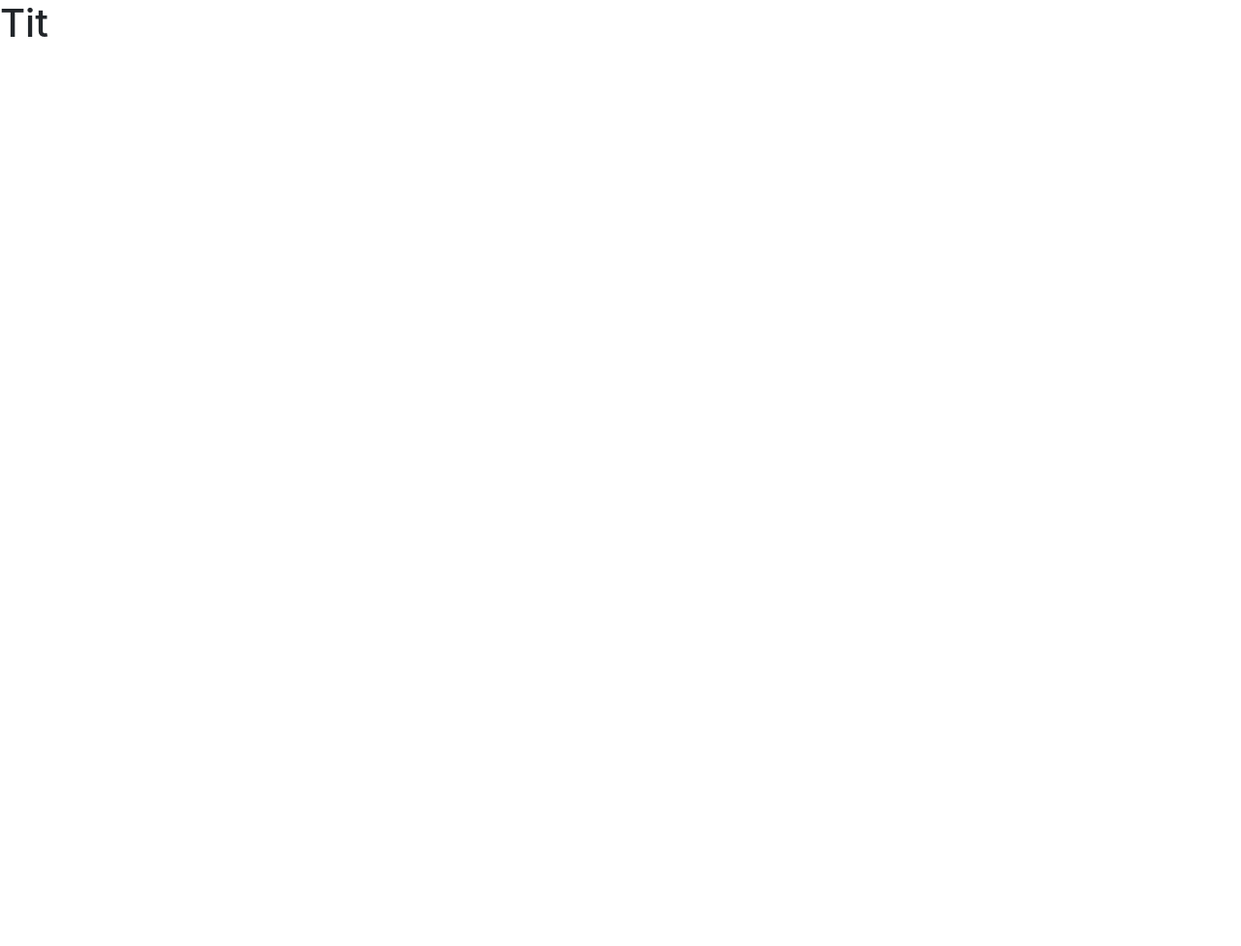
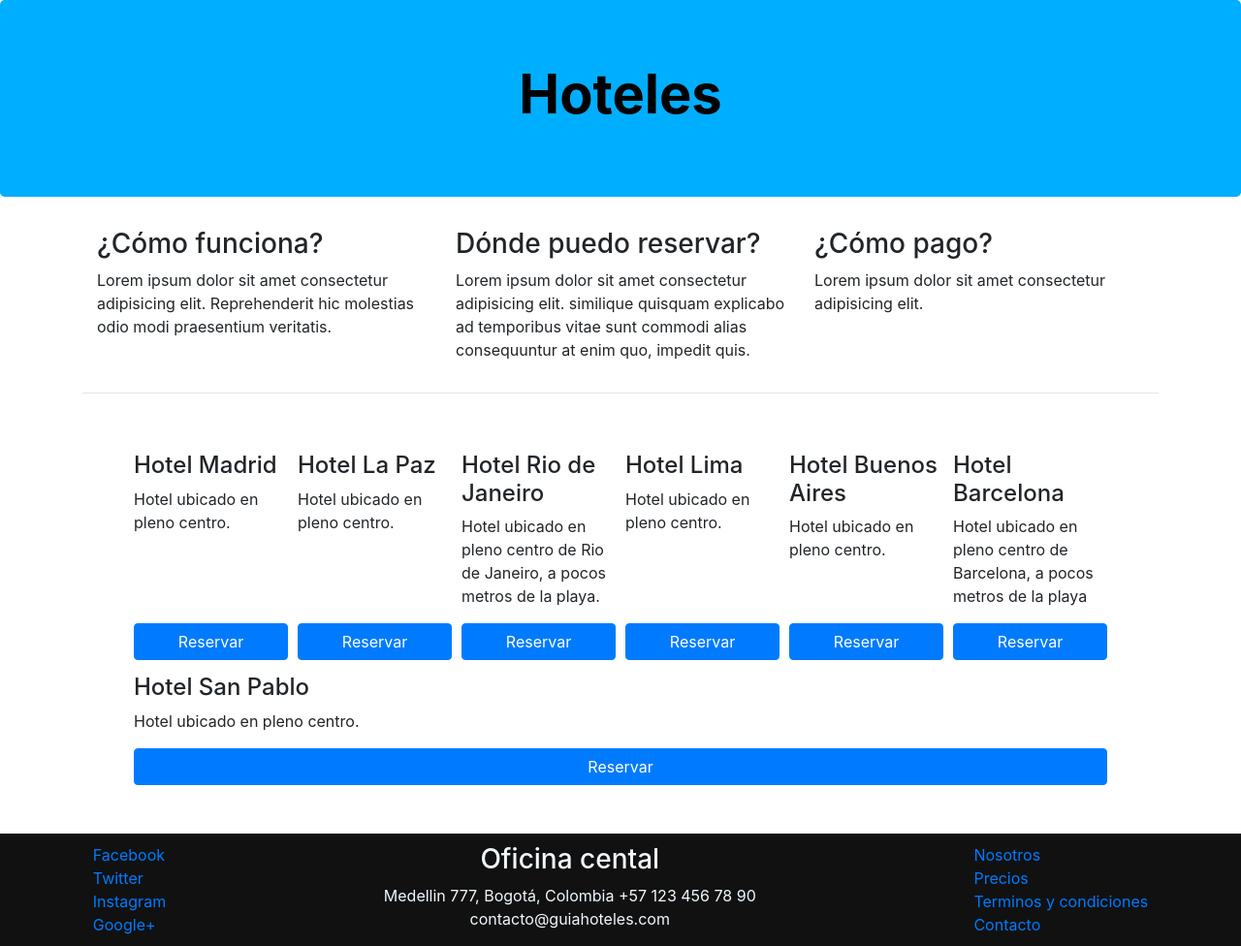
Before and after one commit to dmDuvanMejia/guia-hoteles, a website: page index.html in a window 1280 px wide. Shown: the whole page at 97% size. Before the commit the page ends 800 px from the top, so only its background shows below. Drawn offline with nearby package versions, Linux system fonts and the light colour scheme.

Commit message:
Se sube estilos y flexbox al proyecto

```diff
--- /dev/null
+++ b/css/styles.css
@@ -0,0 +1,22 @@
+.jumbotron {
+    background-color: rgb(0, 174, 255);
+    color: black;
+}
+
+footer {
+    padding: 10px 10px 0 10px;
+    background-color: rgb(17, 17, 17);
+    margin-bottom: 0px;
+    margin-top: 10px;
+    color: aliceblue;
+}
+
+.card-hotel {
+    flex: 1 150px;
+    padding: 2px 5px 2px 5px;
+    margin-top: 10px;
+}
+
+.btn-reserva {
+    width: 100%;
+}
--- a/index.html
+++ b/index.html
@@ -1,17 +1,130 @@
 <!DOCTYPE html>
 <html lang="en">
+
 <head>
     <meta charset="UTF-8">
     <meta name="viewport" content="width=device-width, initial-scale=1.0">
     <title>Document</title>
 
-    <link rel="stylesheet" href="node_modules/bootstrap/dist/css/bootstrap.min.css" >
+    <link rel="stylesheet" href="node_modules/bootstrap/dist/css/bootstrap.min.css">
+    <link rel="stylesheet" href="css/styles.css" />
 </head>
+
 <body>
-    <h1>Tit</h1>
+    <div class="jumbotron">
+        <h1 class="display-4 d-flex justify-content-center font-weight-bold">Hoteles</h1>
+    </div>
+
+    <div class="container">
+        <div class="d-flex">
+            <div class="col-4">
+                <h3>¿Cómo funciona?</h3>
+                <p>Lorem ipsum dolor sit amet consectetur adipisicing elit. Reprehenderit hic molestias
+                odio modi praesentium veritatis.</p>
+            </div>
+
+            <div class="col-sm-4">
+                <h3>Dónde puedo reservar?</h3>
+                <p>Lorem ipsum dolor sit amet consectetur adipisicing elit. similique quisquam explicabo
+                ad temporibus vitae sunt commodi alias consequuntur at enim quo, impedit quis.</p>
+            </div>
+
+            <div class="col-sm-4">
+                <h3>¿Cómo pago?</h3>
+                <p>Lorem ipsum dolor sit amet consectetur adipisicing elit. </p>
+            </div>
+        </div>
+
+        <hr>
+         <div class="d-flex m-5 flex-wrap flex-row-reverse">
+            <div class="card-hotel d-flex flex-column justify-content-between">
+                <div>
+                    <h4>Hotel Barcelona</h4>
+                    <p>Hotel ubicado en pleno centro de Barcelona, a pocos metros de la playa</p>
+                </div>
+                <div> <button class="btn btn-primary btn-reserva" type="submit">Reservar</button> </div>
+            </div>
+
+            <div class="card-hotel d-flex flex-column justify-content-between">
+                <div>
+                    <h4>Hotel Buenos Aires</h4>
+                    <p>Hotel ubicado en pleno centro. </p>
+                </div>
+                <div> <button class="btn btn-primary btn-reserva" type="submit">Reservar</button> </div>
+            </div>
+
+            <div class="card-hotel d-flex flex-column justify-content-between">
+                <div>
+                    <h4>Hotel Lima</h4>
+                    <p>Hotel ubicado en pleno centro.</p>
+                </div>
+                <div> <button class="btn btn-primary btn-reserva" type="submit">Reservar</button> </div>
+            </div>
+
+            <div class="card-hotel d-flex flex-column justify-content-between">
+                <div>
+                    <h4>Hotel Rio de Janeiro</h4>
+                    <p>Hotel ubicado en pleno centro de Rio de Janeiro, a pocos metros de la playa.</p>
+                </div>
+                <div> <button class="btn btn-primary btn-reserva" type="submit">Reservar</button> </div>
+            </div>
+
+            <div class="card-hotel d-flex flex-column justify-content-between">
+                <div>
+                    <h4>Hotel La Paz</h4>
+                    <p>Hotel ubicado en pleno centro.</p>
+                </div>
+                <div> <button class="btn btn-primary btn-reserva" type="submit">Reservar</button> </div>
+            </div>
+
+            <div class="card-hotel d-flex flex-column justify-content-between">
+                <div>
+                    <h4>Hotel Madrid</h4>
+                    <p>Hotel ubicado en pleno centro.</p>
+                </div>
+                <div> <button class="btn btn-primary btn-reserva" type="submit">Reservar</button> </div>
+            </div>
+
+            <div class="card-hotel d-flex flex-column justify-content-between">
+                <div>
+                    <h4>Hotel San Pablo</h4>
+                    <p>Hotel ubicado en pleno centro.</p>
+                </div>
+                <div> <button class="btn btn-primary btn-reserva" type="submit">Reservar</button> </div>
+            </div>
+
+        </div>
+    </div>
+
+    <footer>
+        <div class="row d-flex justify-content-around">
+            <div class="col-sm4 d-flex flex-column">
+                <a href="https://www.facebook.com">Facebook</a>
+                <a href="https://www.twitter.com">Twitter</a>
+                <a href="https://www.instagram.com">Instagram</a>
+                <a href="https://www.google.com">Google+</a>
+            </div>
+            <div class="col-sm-4">
+                <address class="text-center">
+                    <h3>Oficina cental</h3>
+                    Medellin 777, Bogotá, Colombia
+                    +57 123 456 78 90
+                    contacto@guiahoteles.com
+                </address>
+            </div>
+
+            <div class="col-sm4 d-flex flex-column">
+                <a href="#">Nosotros</a>
+                <a href="#">Precios</a>
+                <a href="#">Terminos y condiciones</a>
+                <a href="#">Contacto</a>
+            </div>
+        </div>
+    </footer>
 
     <script src="node_modules/jquery/dist/jquery.min.js"></script>
     <script src="node_modules/@popperjs/core/dist/umd/popper.js"></script>
     <script src="node_modules/bootstrap/dist/js/bootstrap.min.js"></script>
 </body>
+
 </html>
--- a/package.json
+++ b/package.json
@@ -13,8 +13,8 @@
     "lite-server": "^2.5.4"
   },
   "dependencies": {
-    "@popperjs/core": "^2.4.4",
     "bootstrap": "^4.5.2",
-    "jquery": "^3.5.1"
+    "jquery": "^3.5.1",
+    "popper.js": "^1.16.1"
   }
 }
```
Also changed, not shown: 1 other file.
